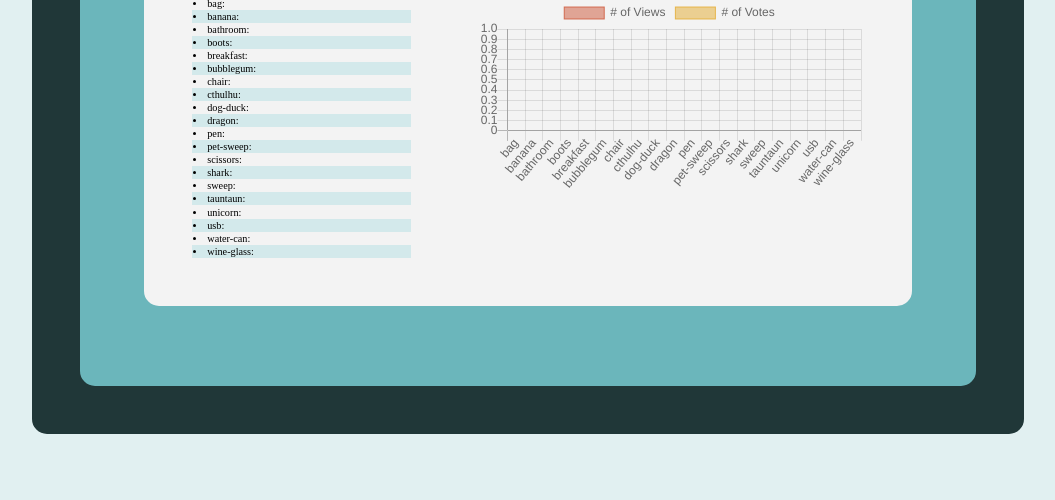
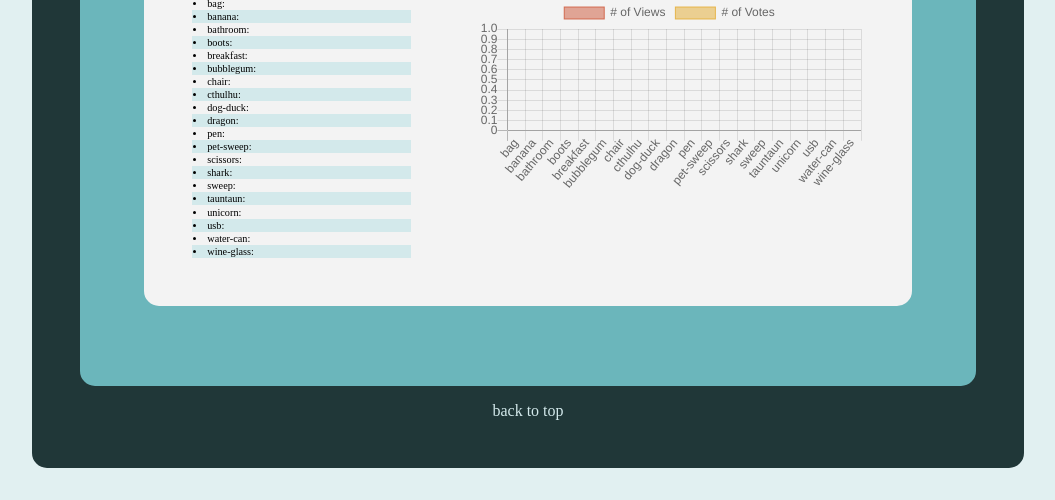
Before and after one commit to huangrkul/bus-mall, a plain HTML site: page index.html in a window 1280 px wide. Shown: the part 706-1206 px from the top of the page, without its empty margins (112-1167 px from the left). Before the commit the page ends 1172 px from the top, so only its background shows below. Drawn offline with nearby package versions, Linux system fonts and the light colour scheme.

Commit message:
added back to top link

```diff
--- a/css/index.css
+++ b/css/index.css
@@ -71,7 +71,7 @@ main {
 }
 
 .product-container ul li img:hover {
-  border: 1.5em solid #503129;
+  border: 1.5em solid #53352d;
 }
 
 .product-container p {
@@ -117,6 +117,20 @@ main {
   width: 80%;
 }
 
+footer p {
+  margin-top: 1em;
+  text-align: center;
+}
+
+footer p a {
+  text-decoration: none;
+  color: #d3e9eb;
+}
+
+footer p a:hover {
+  color: #f3f3f3;
+}
+
 #preload {
   display: none;
 }
--- a/index.html
+++ b/index.html
@@ -8,7 +8,7 @@
   <title>Bus-Mall</title>
 </head>
 <body>
-  <div class="app-wrapper">
+  <div id="header" class="app-wrapper">
     <header>
       <h1 class="site-wht mont">BUS-MALL</h1>
     </header>
@@ -28,6 +28,7 @@
       </section>
     </main>
     <footer id="footer">
+      <p><a href="#header">back to top</a></p>
       <div id="preload"></div>
     </footer>
   </div>
```
